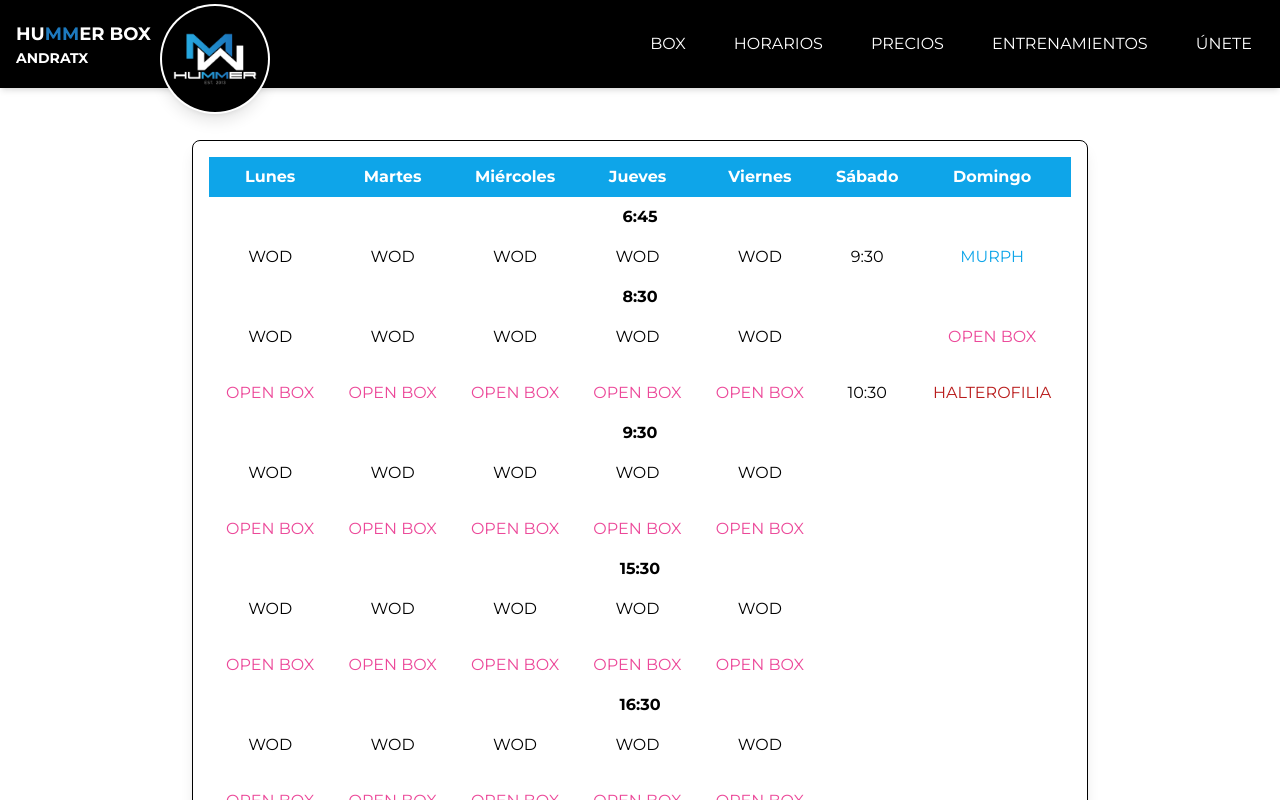
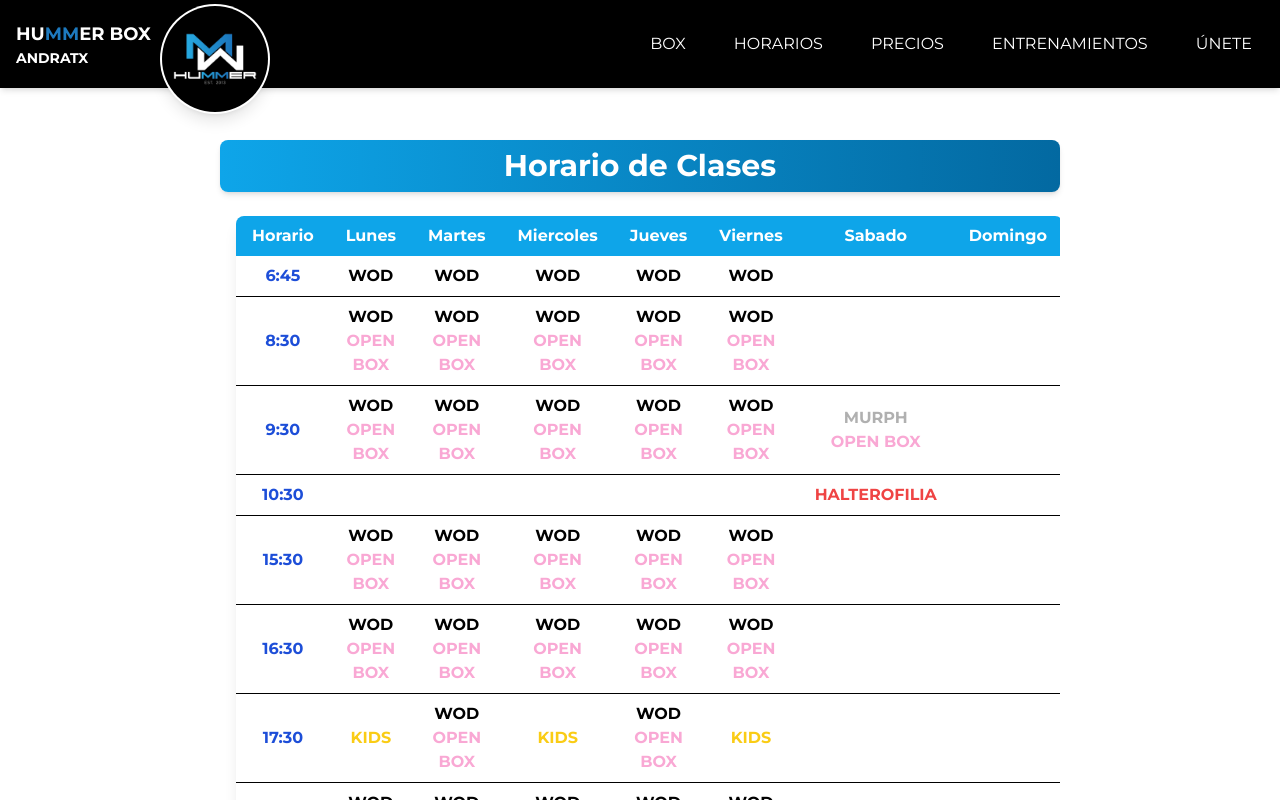
Before and after one commit to javieragui/hummer-box-andratx, a Next.js app: page /horarios in a window 1280 px wide. Shown: the top 800 px of the page. Built offline with nearby package versions, Linux system fonts and the light colour scheme.

Commit message:
[Update] Horarios tabla 1 versión

```diff
--- a/package.json
+++ b/package.json
@@ -16,7 +16,7 @@
     "clsx": "^2.1.1",
     "embla-carousel-autoplay": "^8.5.2",
     "embla-carousel-react": "^8.5.2",
-    "framer-motion": "^12.4.7",
+    "framer-motion": "^12.4.10",
     "lucide-react": "^0.475.0",
     "next": "15.1.7",
     "react": "^19.0.0",
--- a/src/app/horarios/page.tsx
+++ b/src/app/horarios/page.tsx
@@ -1,83 +1,65 @@
-import { Card } from "@/components/ui/card";
+export default function ScheduleTable() {
+  const days = ["lunes", "martes", "miercoles", "jueves", "viernes", "sabado", "domingo"];
 
   const schedule = [
-  ["6:45", "WOD", "WOD", "WOD", "WOD", "WOD", "9:30", "MURPH"],
-  ["8:30", "WOD", "WOD", "WOD", "WOD", "WOD", "", "OPEN BOX"],
-  ["", "OPEN BOX", "OPEN BOX", "OPEN BOX", "OPEN BOX", "OPEN BOX", "10:30", "HALTEROFILIA"],
-  ["9:30", "WOD", "WOD", "WOD", "WOD", "WOD", "", ""],
-  ["", "OPEN BOX", "OPEN BOX", "OPEN BOX", "OPEN BOX", "OPEN BOX", "", ""],
-  ["15:30", "WOD", "WOD", "WOD", "WOD", "WOD", "", ""],
-  ["", "OPEN BOX", "OPEN BOX", "OPEN BOX", "OPEN BOX", "OPEN BOX", "", ""],
-  ["16:30", "WOD", "WOD", "WOD", "WOD", "WOD", "", ""],
-  ["", "OPEN BOX", "OPEN BOX", "OPEN BOX", "OPEN BOX", "OPEN BOX", "", ""],
-  ["17:30", "KIDS", "WOD", "KIDS", "WOD", "KIDS", "", ""],
-  ["", "", "OPEN BOX", "", "OPEN BOX", "", "", ""],
-  ["18:30", "WOD", "WOD", "WOD", "WOD", "WOD", "", ""],
-  ["", "OPEN BOX", "OPEN BOX", "OPEN BOX", "OPEN BOX", "OPEN BOX", "", ""],
-  ["19:30", "WOD", "WOD", "WOD", "WOD", "WOD", "", ""],
-  ["", "OPEN BOX", "OPEN BOX", "OPEN BOX", "OPEN BOX", "OPEN BOX", "", ""]
+    { time: "6:45", clases: { lunes: "WOD", martes: "WOD", miercoles: "WOD", jueves: "WOD", viernes: "WOD", sabado: "", domingo: "" } },
+    { time: "8:30", clases: { lunes: "WOD\nOPEN BOX", martes: "WOD\nOPEN BOX", miercoles: "WOD\nOPEN BOX", jueves: "WOD\nOPEN BOX", viernes: "WOD\nOPEN BOX", sabado: "", domingo: "" } },
+    { time: "9:30", clases: { lunes: "WOD\nOPEN BOX", martes: "WOD\nOPEN BOX", miercoles: "WOD\nOPEN BOX", jueves: "WOD\nOPEN BOX", viernes: "WOD\nOPEN BOX", sabado: "MURPH\nOPEN BOX", domingo: "" } },
+    { time: "10:30", clases: { lunes: "", martes: "", miercoles: "", jueves: "", viernes: "", sabado: "HALTEROFILIA", domingo: "" } },
+    { time: "15:30", clases: { lunes: "WOD\nOPEN BOX", martes: "WOD\nOPEN BOX", miercoles: "WOD\nOPEN BOX", jueves: "WOD\nOPEN BOX", viernes: "WOD\nOPEN BOX", sabado: "", domingo: "" } },
+    { time: "16:30", clases: { lunes: "WOD\nOPEN BOX", martes: "WOD\nOPEN BOX", miercoles: "WOD\nOPEN BOX", jueves: "WOD\nOPEN BOX", viernes: "WOD\nOPEN BOX", sabado: "", domingo: "" } },
+    { time: "17:30", clases: { lunes: "KIDS", martes: "WOD\nOPEN BOX", miercoles: "KIDS", jueves: "WOD\nOPEN BOX", viernes: "KIDS", sabado: "", domingo: "" } },
+    { time: "18:30", clases: { lunes: "WOD\nOPEN BOX", martes: "WOD\nOPEN BOX", miercoles: "WOD\nOPEN BOX", jueves: "WOD\nOPEN BOX", viernes: "WOD\nOPEN BOX", sabado: "", domingo: "" } },
+    { time: "19:30", clases: { lunes: "WOD\nOPEN BOX", martes: "WOD\nOPEN BOX", miercoles: "WOD\nOPEN BOX", jueves: "WOD\nOPEN BOX", viernes: "WOD\nOPEN BOX", sabado: "", domingo: "" } },
   ];
 
-const getColor = (activity) => {
-  switch (activity) {
-    case "WOD":
-      return "text-gray-900";
-    case "KIDS":
-      return "text-yellow-500";
-    case "HALTEROFILIA":
-      return "text-red-700";
-    case "OPEN BOX":
-      return "text-pink-500";
-    case "MURPH":
-      return "text-sky-500";
-    default:
-      return "text-gray-500";
-  }
-};
-
-export default function ScheduleTable() {
   return (
-    <div className="flex flex-col items-center justify-start w-full px-2 sm:px-4 md:px-10 lg:px-20 sm:pt-20 mb-6">
+    <div className="min-h-screen flex flex-col items-center bg-gray-100 px-2 sm:px-4 md:px-10 lg:px-20 sm:pt-20 mb-6">
        {/* Este div se muestra solo en móviles */}
        <div className="block sm:hidden relative w-full h-[120px]"></div>
 
       {/* Este div se muestra solo en tablets y pantallas más grandes */}
       <div className="hidden sm:block relative w-full h-[60px]"></div>
-
-      <Card className="w-full max-w-4xl overflow-x-auto p-4 shadow-lg">
-        <table className="w-full border-collapse">
-          <thead>
-            <tr className="bg-sky-500 text-white">
-              <th className="p-2">Lunes</th>
-              <th className="p-2">Martes</th>
-              <th className="p-2">Miércoles</th>
-              <th className="p-2">Jueves</th>
-              <th className="p-2">Viernes</th>
-              <th className="p-2">Sábado</th>
-              <th className="p-2">Domingo</th>
+      <h2 className="text-3xl font-bold text-center mb-6 w-3/4 py-2 shadow-md bg-gradient-to-r from-sky-500 to-sky-700 text-white rounded-lg">
+        Horario de Clases
+      </h2>
+      <div className="overflow-x-auto px-4 w-3/4">
+        <table className="table-auto border-collapse w-full text-center bg-white shadow-lg rounded-lg overflow-hidden">
+          <thead className="bg-sky-500 text-white">
+            <tr>
+              <th className="px-4 py-2">Horario</th>
+              {days.map((day) => (
+                <th key={day} className="px-4 py-2 capitalize">{day}</th>
+              ))}
             </tr>
           </thead>
           <tbody>
-            {schedule.map((row, rowIndex) => (
-              <>
-                <tr key={`hour-${rowIndex}`} className="bg-gray-200 text-gray-800 font-bold">
-                  <td colSpan={7} className="p-2 text-center rounded-md font-extrabold">{row[0]}</td>
-                </tr>
-                <tr key={rowIndex} className="even:bg-gray-100">
-                  {row.slice(1).map((cell, cellIndex) => (
-                    <td
-                      key={cellIndex}
-                      className={`p-2 text-center ${getColor(cell)}`}
+            {schedule.map((row, index) => (
+              <tr key={index} className="odd:bg-gray-200 even:bg-white border-b">
+                <td className="px-4 py-2 font-bold text-blue-700 align-middle">{row.time}</td>
+                {days.map((day, i) => (
+                  <td key={i} className="px-4 py-2 font-bold whitespace-pre-line">
+                    {row.clases[day].split('\n').map((classItem, idx) => (
+                      <span
+                        key={idx}
+                        className={
+                          classItem.includes('WOD') ? 'text-black' :
+                          classItem.includes('OPEN BOX') ? 'text-pink-300' :
+                          classItem.includes('MURPH') ? 'text-gray' :
+                          classItem.includes('KIDS') ? 'text-yellow-400' :
+                          classItem.includes('HALTEROFILIA') ? 'text-red-500' : ''
+                        }
                       >
-                      {cell}
+                        {classItem}<br />
+                      </span>
+                    ))}
                   </td>
                 ))}
               </tr>
-              </>
             ))}
           </tbody>
         </table>
-      </Card>
+      </div>
     </div>
   );
 }
--- a/src/app/precios/page.tsx
+++ b/src/app/precios/page.tsx
@@ -50,12 +50,14 @@ export default function PreciosPage() {
   return (
     <div className="flex flex-col items-center justify-start w-full px-2 sm:px-4 md:px-10 lg:px-20 sm:pt-20 mb-6">
 
-        {/* Este div se muestra solo en móviles */}
-        <div className="block sm:hidden relative w-full h-[120px]"></div>
+      {/* Este div se muestra solo en móviles */}
+      <div className="block sm:hidden relative w-full h-[120px]"></div>
 
-        {/* Este div se muestra solo en tablets y pantallas más grandes */}
-        <div className="hidden sm:block relative w-full h-[60px]"></div>
-
+      {/* Este div se muestra solo en tablets y pantallas más grandes */}
+      <div className="hidden sm:block relative w-full h-[60px]"></div>
+      <h2 className="text-3xl font-bold text-center mb-6 w-3/4 py-2 shadow-md bg-gradient-to-r from-sky-500 to-sky-700 text-white rounded-lg">
+        Precios
+      </h2>
       <div className="grid grid-cols-1 sm:grid-cols-1 lg:grid-cols-4 gap-3">
         {cards.map((card, index) => (
           <Card key={index} className="w-full max-w-sm sm:max-w-md md:max-w-lg lg:max-w-xl transition-transform duration-300 hover:scale-105 focus-within:scale-105 shadow-md hover:shadow-xl focus-within:shadow-xl">
--- a/src/app/unete/page.tsx
+++ b/src/app/unete/page.tsx
@@ -1,5 +1,5 @@
 import Image from "next/image";
-import { Phone, Mail, Instagram, Facebook } from "lucide-react"; // Importamos iconos
+import { Phone, Mail, Instagram, Facebook, Calendar, Map} from "lucide-react";
 
 export default function UnetePage() {
   return (
@@ -38,8 +38,12 @@ export default function UnetePage() {
           {/* Información de contacto */}
           <div className="lg:w-1/2 text-left text-lg leading-relaxed">
             <h2 className="font-bold underline text-xl mb-2">Dirección</h2>
-            <p className="ml-6">Calle Travessia sa Tanqueta 17, 07150, Andratx, Islas Baleares</p>
-
+            <ul className="space-y-3 pt-2">
+              <li className="flex items-center gap-3 border-b pb-2">
+                <Map className="text-blue-500" size={20} />
+                <span>Calle Travessia sa Tanqueta 17, 07150, Andratx, Islas Baleares</span>
+              </li>
+            </ul>
             <h2 className="font-bold underline text-xl mt-4">Contacto</h2>
             <ul className="space-y-3 pt-2">
               <li className="flex items-center gap-3 border-b pb-2">
@@ -63,9 +67,11 @@ export default function UnetePage() {
             <h2 className="font-bold underline text-xl mt-4">Horarios</h2>
             <ul className="space-y-3 pt-2">
               <li className="flex items-center gap-3 border-b pb-2">
+                <Calendar className="text-blue-500" size={20} />
                 <span className="font-bold">Lunes a Viernes:</span> 6:45 - 20:30
               </li>
               <li className="flex items-center gap-3 border-b pb-2">
+                <Calendar className="text-blue-500" size={20} />
                 <span className="font-bold">Sábados:</span> 9:30 - 11:30
               </li>
             </ul>
```
Also changed, not shown: 1 other file (tests, documents, lock files or other folders). Lines whose indentation alone changed are shown as unchanged.
